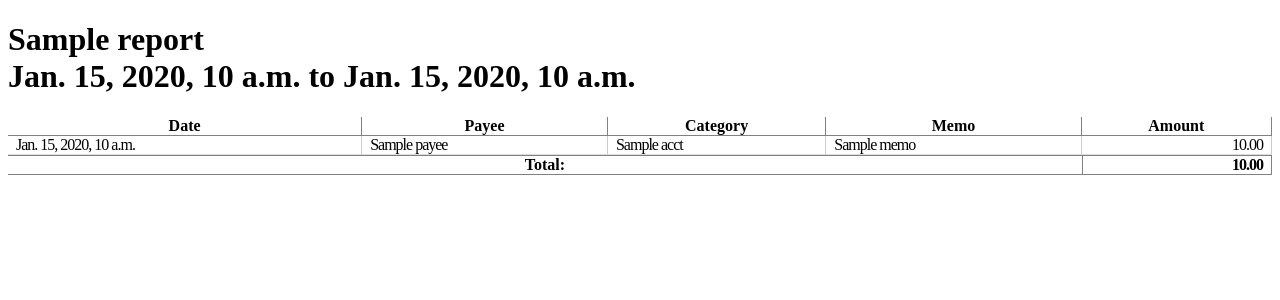
After one commit to dckc/quacken, a Django app: template qfm/templates/expenses.html in a window 1280 px wide. The commit adds this page. Shown: the top 300 px of the page. Run offline with Django 3.2, Linux system fonts and the light colour scheme; the template is opened without the code that fills it: most values are stand-ins (such as "Sample title", 1, 10 or a date in 2020).

Commit message:
expense report works in one case

```diff
--- /dev/null
+++ b/qfm/templates/expenses.html
@@ -0,0 +1,37 @@
+{% extends "base.html" %}
+{% load financial %}
+
+{% block title %}{{ report }}{% endblock %}
+
+{% block body %}
+
+<h1>{{ report }}<br />
+{{ date_start }} to {{ date_end }}</h1>
+
+<table cellspacing="0" summary="Matching Transactions">
+<thead>
+<tr>
+<th>Date</th>
+<th>Payee</th>
+<th>Category</th>
+<th>Memo</th>
+<th>Amount</th>
+</tr>
+</thead>
+<tbody>
+{% for s in splits %}
+<tr>
+  <td>{{s.trx.date}}</td>
+  <td>{{s.trx.payee}}</td>
+  <td>{{s.acct.name}}</td>
+  <td>{{s.memo}}</td>
+  <td class="num"> {{ s.subtot|currency }}</td>
+</tr>
+{% endfor %}
+<tfoot>
+<tr><th colspan="4">Total:</th><td class="num">{{ total|currency}}</td></tr>
+</tfoot>
+</tbody>
+</table>
+
+{% endblock body %}
--- a/qfm/urls.py
+++ b/qfm/urls.py
@@ -4,6 +4,7 @@ from django.conf import settings
 urlpatterns = patterns('',
     (r'^$', 'dm93data.qfm.views.accounts'),
     (r'^networth', 'dm93data.qfm.views.networth'),
+    (r'^expenses', 'qfm.views.expenses'),
     (r'^register', 'dm93data.qfm.views.register'),
     (r'^register/(?P<acct>\d+)', 'dm93data.qfm.views.register'),
     (r'^export', 'dm93data.qfm.views.export'),
```
Also changed, not shown: qfm/templates/accounts.html (+21 -1 lines), qfm/views.py (+25 -1 lines).
